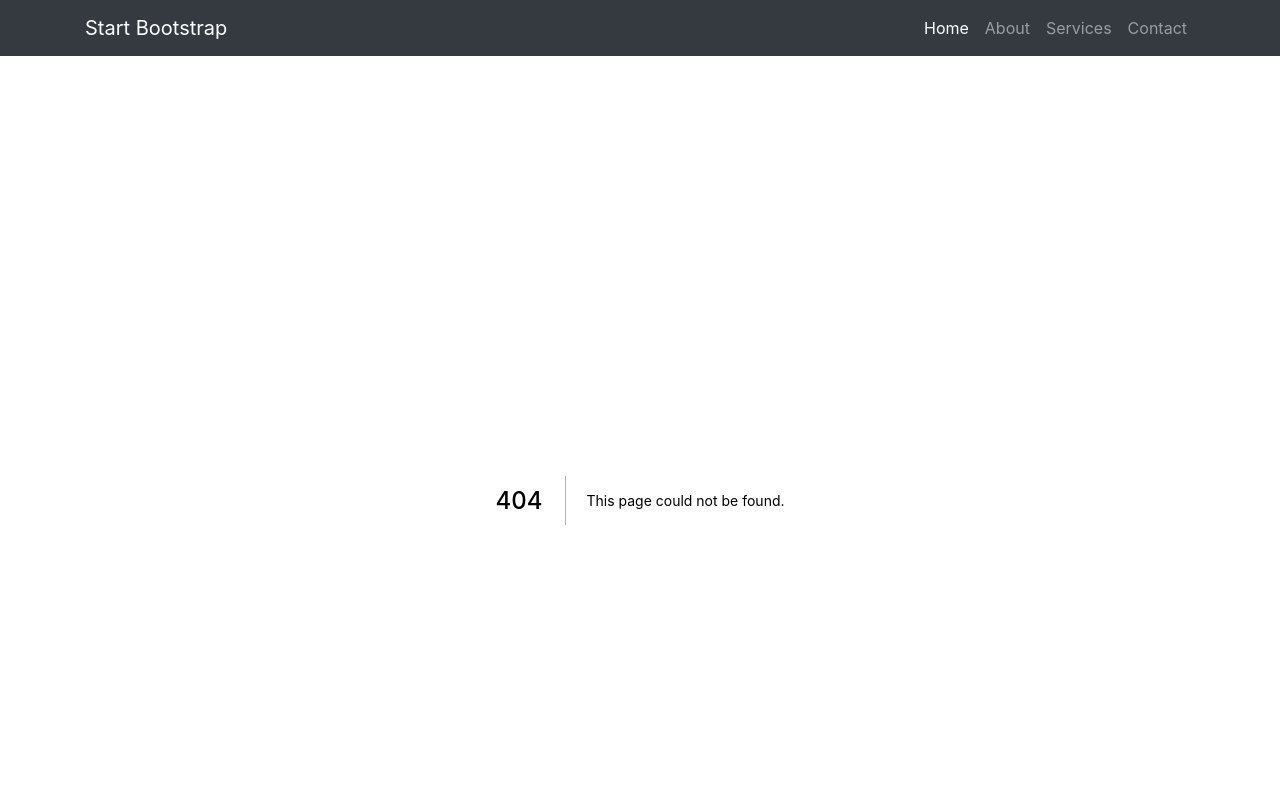
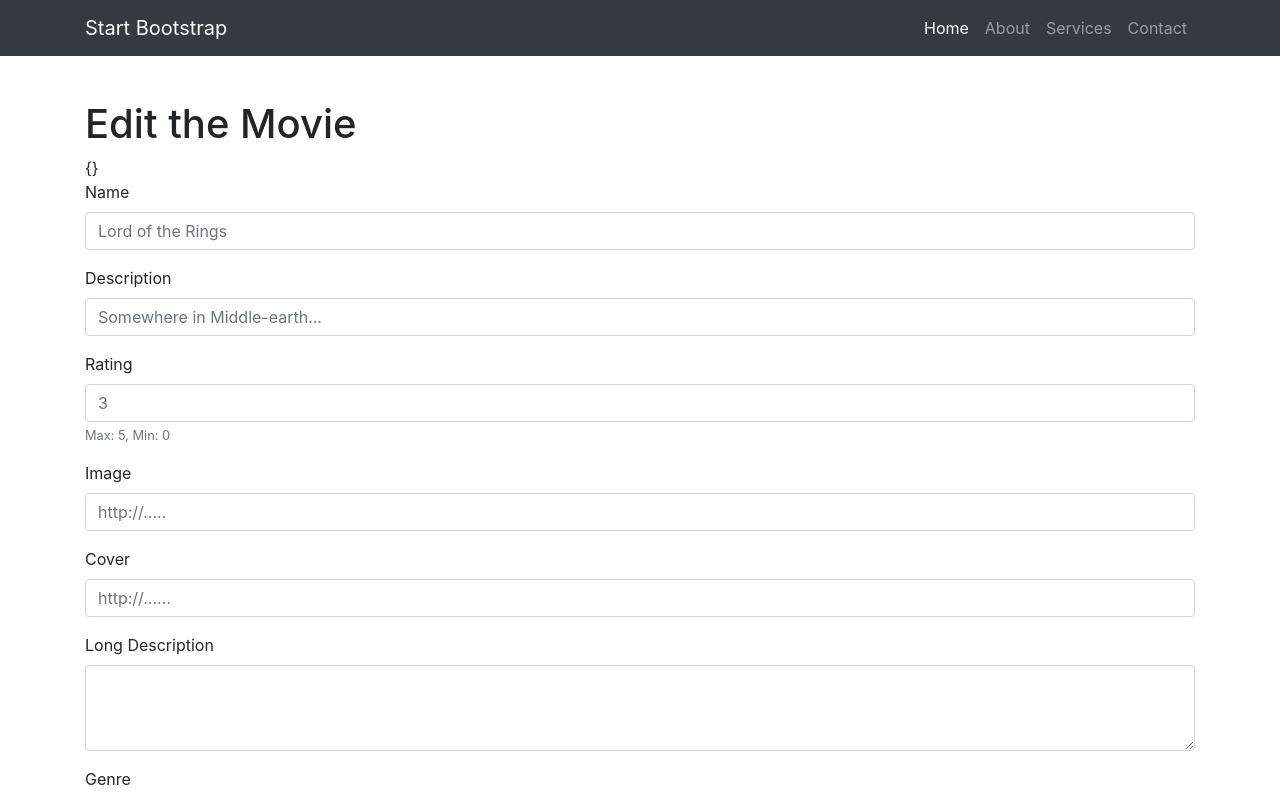
Before and after one commit to LaserPewPew10/Movie-App, a Next.js app: page /movies/1/edit in a window 1280 px wide. Before the commit this address had no page. Shown: the top 797 px of the page. Built offline with nearby package versions, Linux system fonts and the light colour scheme; no server answers.

Commit message:
added in a edit page for movies

```diff
--- /dev/null
+++ b/pages/movies/[id]/edit.js
@@ -0,0 +1,33 @@
+import react from "react";
+import Movie from ".";
+import { getMovieById } from "../../../actions";
+import MovieCreateForm from "../../../components/movieCreateForm";
+
+class EditMovie extends React.Component {
+  static getInitialProps({ query }) {
+    return { query };
+  }
+
+  state = {
+    movie: {},
+  };
+
+  componentDidMount() {
+    const { id } = this.props.query;
+    getMovieById(id).then((movie) => {
+      this.setState({ movie });
+    });
+  }
+
+  render() {
+    return (
+      <div className="container">
+        <h1>Edit the Movie</h1>
+        {JSON.stringify(this.state.movie)}
+        <MovieCreateForm />
+      </div>
+    );
+  }
+}
+
+export default EditMovie;
--- a/pages/movies/[id].js
+++ b/pages/movies/[id]/index.js
@@ -1,5 +1,7 @@
+import React from "react";
+
 import { useRouter } from "next/router";
-import { deleteMovie, getMovieById } from "../../actions";
+import { deleteMovie, getMovieById } from "../../../actions";
 
 const Movie = (props) => {
   const router = useRouter();
```
